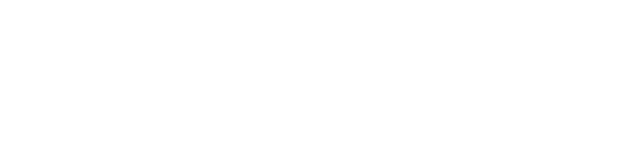
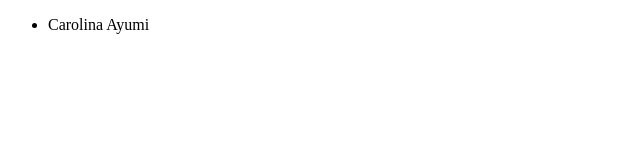
Before and after one commit to carolayumi/aula-git, a plain HTML site: page index.html in a window 1280 px wide. Shown: the whole page, without its empty margins (0-640 px from the left). Drawn offline with Linux system fonts and the light colour scheme.

Commit message:
adicionando carol

```diff
--- a/index.html
+++ b/index.html
@@ -8,7 +8,9 @@
 </head>
 <body>
 
-
+    <ul>
+        <li> Carolina Ayumi</li>
+    </ul>
 
 </body>
 </html>
```
